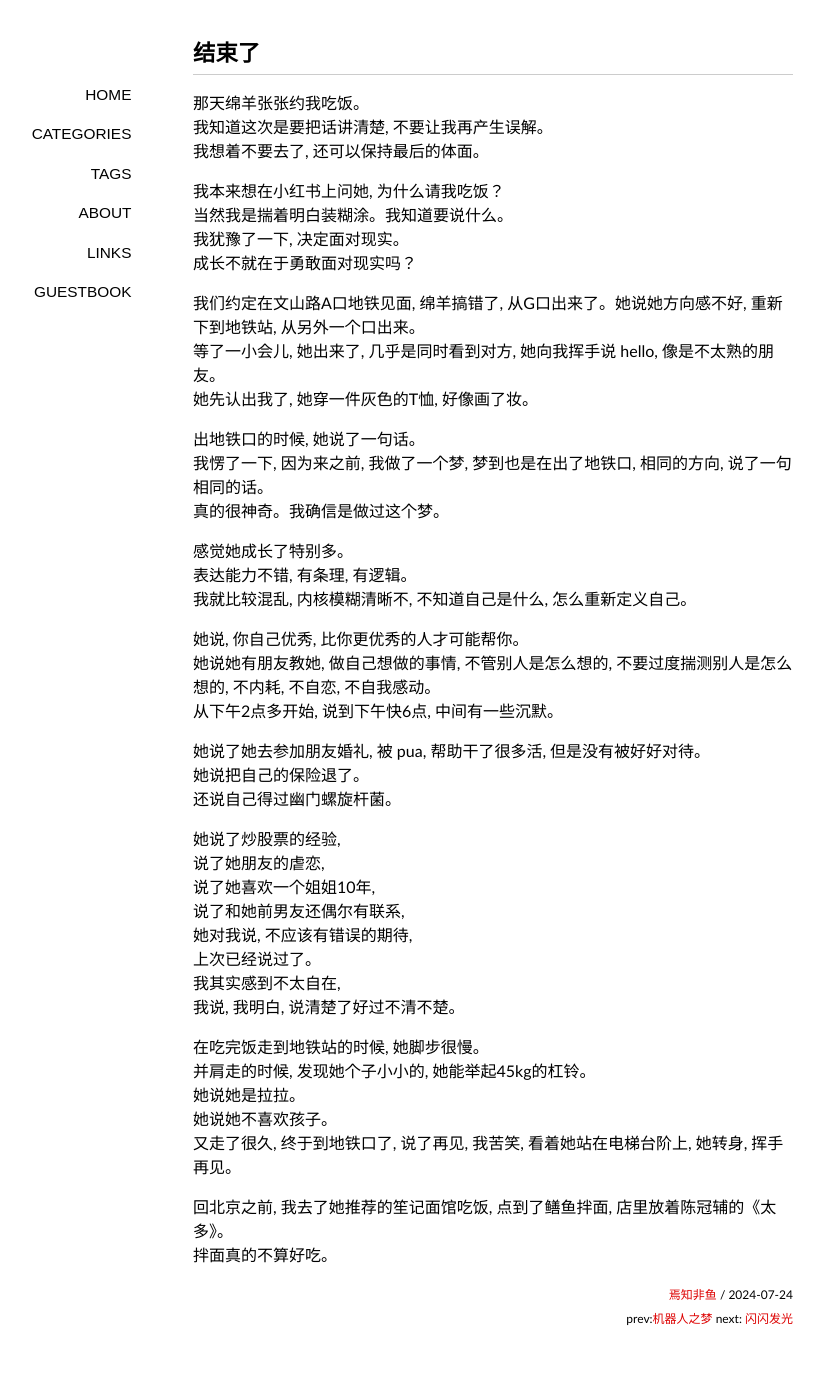
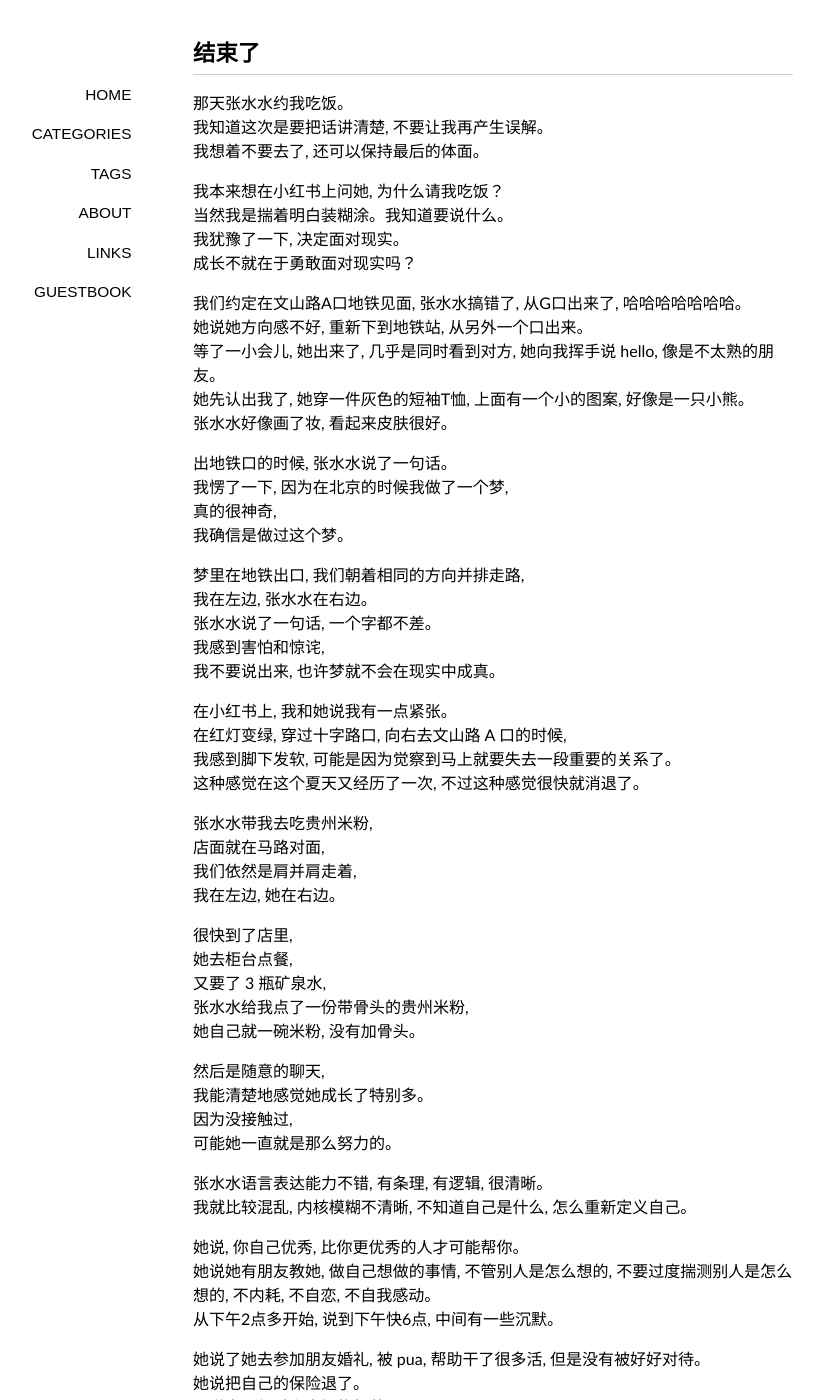
Before and after one commit to ohmyfish/ohmyfish.github.io, a Jekyll site: the page built from _posts/2024-07-24-结束了.md, in a window 1280 px wide and 1400 px high. Shown: the whole window, without its empty margins (147-971 px from the left). Built offline with Jekyll 4.4.1, drawn with Linux system fonts in a browser that asks for light colours; some web fonts are replaced; comment, search, counter and statistics services are not loaded; some of the changed text lies outside the part shown.

Commit message:
默写旧时光

```diff
--- a/_posts/2024-07-24-结束了.md
+++ b/_posts/2024-07-24-结束了.md
@@ -4,7 +4,7 @@ title: 结束了
 categories: [默写旧时光]
 tags: [旧时光]
 ---
-那天绵羊张张约我吃饭。
+那天张水水约我吃饭。
 我知道这次是要把话讲清楚, 不要让我再产生误解。
 我想着不要去了, 还可以保持最后的体面。
 
@@ -13,17 +13,46 @@ tags: [旧时光]
 我犹豫了一下, 决定面对现实。
 成长不就在于勇敢面对现实吗？
 
-我们约定在文山路A口地铁见面, 绵羊搞错了, 从G口出来了。她说她方向感不好, 重新下到地铁站, 从另外一个口出来。
+我们约定在文山路A口地铁见面, 张水水搞错了, 从G口出来了, 哈哈哈哈哈哈哈。
+她说她方向感不好, 重新下到地铁站, 从另外一个口出来。
 等了一小会儿, 她出来了, 几乎是同时看到对方, 她向我挥手说 hello, 像是不太熟的朋友。
-她先认出我了, 她穿一件灰色的T恤, 好像画了妆。
+她先认出我了, 她穿一件灰色的短袖T恤, 上面有一个小的图案, 好像是一只小熊。
+张水水好像画了妆, 看起来皮肤很好。
 
-出地铁口的时候, 她说了一句话。
-我愣了一下, 因为来之前, 我做了一个梦, 梦到也是在出了地铁口, 相同的方向, 说了一句相同的话。
-真的很神奇。我确信是做过这个梦。
+出地铁口的时候, 张水水说了一句话。
+我愣了一下, 因为在北京的时候我做了一个梦,
+真的很神奇,
+我确信是做过这个梦。
 
-感觉她成长了特别多。
-表达能力不错, 有条理, 有逻辑。
-我就比较混乱, 内核模糊清晰不, 不知道自己是什么, 怎么重新定义自己。
+梦里在地铁出口, 我们朝着相同的方向并排走路,
+我在左边, 张水水在右边。
+张水水说了一句话, 一个字都不差。
+我感到害怕和惊诧,
+我不要说出来, 也许梦就不会在现实中成真。
+
+在小红书上, 我和她说我有一点紧张。
+在红灯变绿, 穿过十字路口, 向右去文山路 A 口的时候,
+我感到脚下发软, 可能是因为觉察到马上就要失去一段重要的关系了。
+这种感觉在这个夏天又经历了一次, 不过这种感觉很快就消退了。
+
+张水水带我去吃贵州米粉,
+店面就在马路对面,
+我们依然是肩并肩走着,
+我在左边, 她在右边。
+
+很快到了店里,
+她去柜台点餐,
+又要了 3 瓶矿泉水,
+张水水给我点了一份带骨头的贵州米粉,
+她自己就一碗米粉, 没有加骨头。
+
+然后是随意的聊天,
+我能清楚地感觉她成长了特别多。
+因为没接触过,
+可能她一直就是那么努力的。
+
+张水水语言表达能力不错, 有条理, 有逻辑, 很清晰。
+我就比较混乱, 内核模糊不清晰, 不知道自己是什么, 怎么重新定义自己。
 
 她说, 你自己优秀, 比你更优秀的人才可能帮你。
 她说她有朋友教她, 做自己想做的事情, 不管别人是怎么想的, 不要过度揣测别人是怎么想的, 不内耗, 不自恋, 不自我感动。
@@ -42,11 +71,20 @@ tags: [旧时光]
 我其实感到不太自在,
 我说, 我明白, 说清楚了好过不清不楚。
 
-在吃完饭走到地铁站的时候, 她脚步很慢。
+不知不觉, 到了下午 6 点,
+该走了。
+在吃完饭去地铁站的路上, 她脚步很慢。
 并肩走的时候, 发现她个子小小的, 她能举起45kg的杠铃。
-她说她是拉拉。
-她说她不喜欢孩子。
-又走了很久, 终于到地铁口了, 说了再见, 我苦笑, 看着她站在电梯台阶上, 她转身, 挥手再见。
+又走了很久, 终于到地铁口了,
+互相说了再见,
+我笑的很难看,
+看着她站在电梯台阶上,
+她转身,
+再次挥手再见。
 
-回北京之前, 我去了她推荐的笙记面馆吃饭, 点到了鳝鱼拌面, 店里放着陈冠辅的《太多》。
+我回到了酒店, 然后去看了《新白娘子传奇》演唱会。
+
+回北京之前, 我去了她推荐的《笙记面馆》吃早饭, 点到了鳝鱼拌面, 店里放着陈冠辅的《太多》。
 拌面真的不算好吃。
+
+也许我再也不会遇到张水水这样的人了。
```
